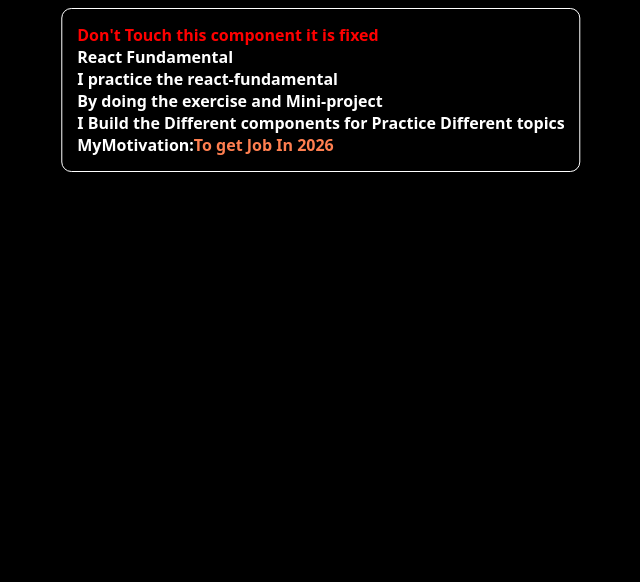
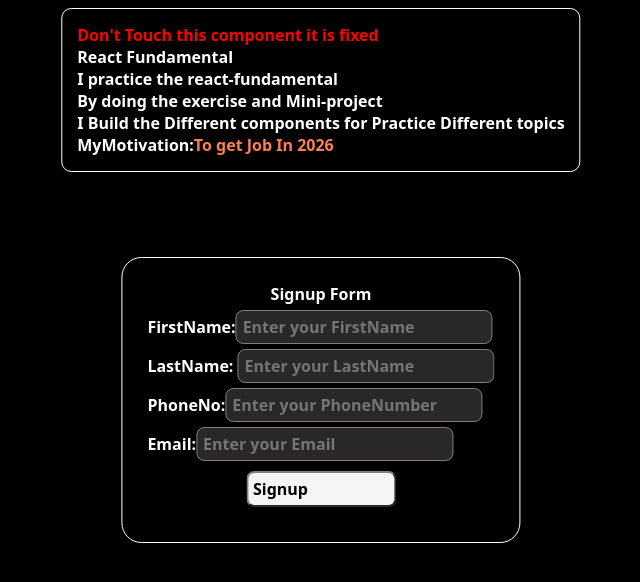
Before and after one commit to nikhildev-webapp/ReactFundamentals, a React (Vite) app: page / in a window 1280 px wide. Shown: the top 582 px of the page, without its empty margins (319-959 px from the left). Built offline with nearby package versions, Linux system fonts and the light colour scheme.

Commit message:
basic structure ready

```diff
--- a/src/components/Form/Form.jsx
+++ b/src/components/Form/Form.jsx
@@ -1,9 +1,40 @@
+// Signup Form – Basic form with validation and submit alert.
 import React from 'react'
-
+const FormContainer = {
+    border: '1px solid',
+    padding: '25px',
+    display: 'inline-block',
+    position: 'absolute',
+    top: '50%',
+    left: '50%',
+    transform: 'translate(-50%,-50%)',
+    borderRadius: '20px',
+}
 const Form = () => {
   return (
       <>
-
+          <div  style={FormContainer}>
+              <h1 style={{textAlign:"center",fontWeight:'bold'}}>Signup Form</h1>
+              <form>
+                  <div>
+                      <label htmlFor="firstName">FirstName:</label>
+                      <input type="text" name="firstName" id="firstName" placeholder='Enter your FirstName'/>
+                  </div>
+                  <div>
+                      <label htmlFor="lastName">LastName: </label>
+                      <input type="text" name="lastName" id="lastName" placeholder='Enter your LastName'/>
+                  </div>
+                  <div>
+                      <label htmlFor="userName">PhoneNo:</label>
+                      <input type="tel" name="userName" id="userName" placeholder='Enter your PhoneNumber'/>
+                  </div>
+                  <div>
+                      <label htmlFor="userName">Email:</label>
+                      <input type="tel" name="userName" id="userName" placeholder='Enter your Email'/>
+                  </div>
+                  <button type='submit' style={{ margin: '10px', display: 'flex', justifySelf: "center", textAlign:'center'}}>Signup</button>
+              </form>
+          </div>
       </>
   )
 }
```
